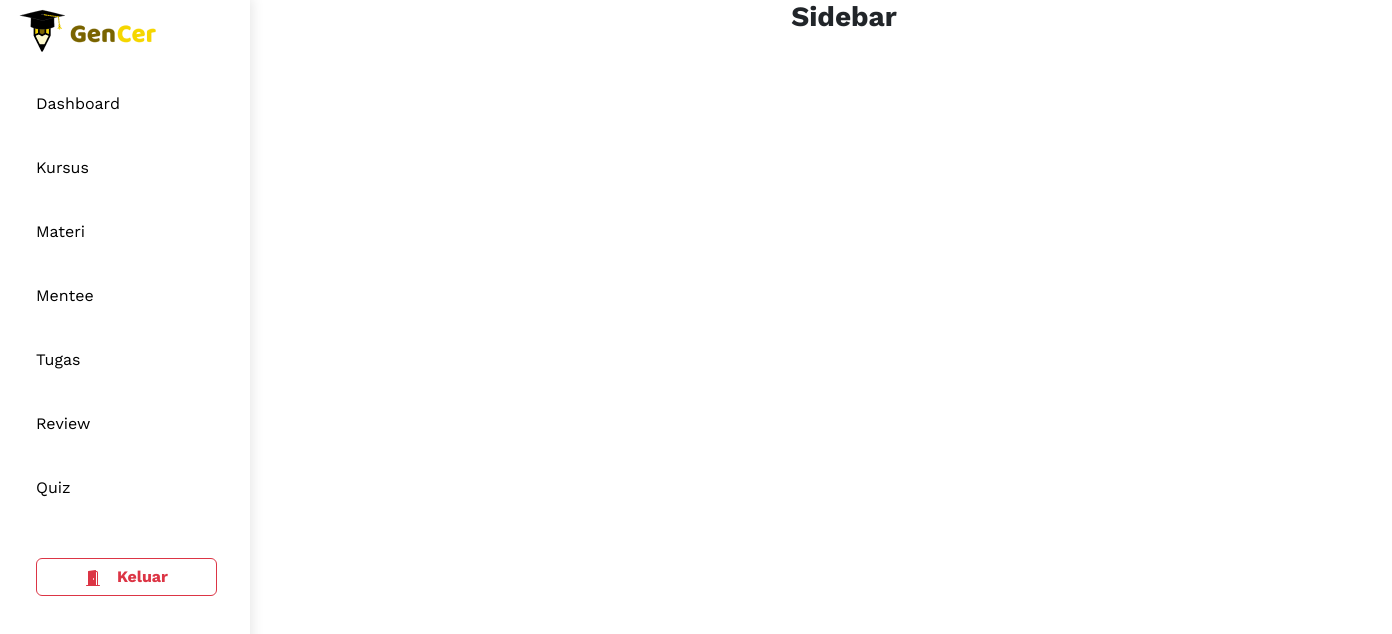
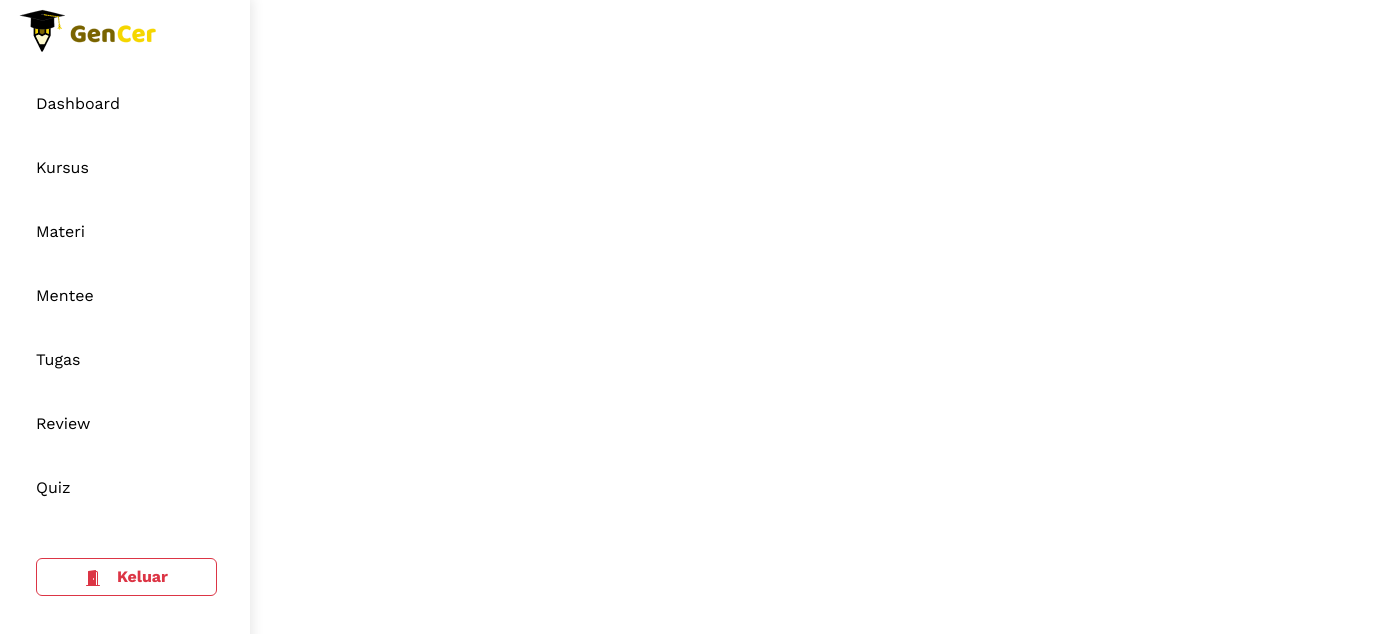
Before and after one commit to Capstone-Project-19-LMS/React, a React (Create React App) app: page / in a window 1280 px wide. Shown: the top 634 px of the page, 1392 px wide, since content can reach past the window. Built offline with nearby package versions, Linux system fonts and the light colour scheme.

Commit message:
update sidebar

```diff
--- a/src/component/Sidebar/Sidebar.css
+++ b/src/component/Sidebar/Sidebar.css
@@ -104,13 +104,13 @@
   background: none;
 }
 
-.content {
+/* .content {
   font-family: "Work Sans", sans-serif;;
   margin-left: 260px;
   width: 1120px;
   position: absolute;
   display:inline-block
-}
+} */
 
 @media (min-width: 768px) {
   #wrapper {
@@ -131,7 +131,7 @@
     width: 0;
   }
 
-  #page-content-wrapper {
+  /* #page-content-wrapper {
     padding: 20px;
     position: relative;
   }
@@ -139,5 +139,5 @@
   #wrapper.toggled #page-content-wrapper {
     position: relative;
     margin-right: 0;
-  }
+  } */
 }
--- a/src/component/Sidebar/Sidebar.js
+++ b/src/component/Sidebar/Sidebar.js
@@ -69,7 +69,7 @@ const Sidebar = () => {
       </div>
       {/* <!-- /#sidebar-wrapper --> */}
 
-      {/* <!-- Page Content --> */}
+      {/* <!-- Page Content -->
       <div id="page-content-wrapper ">
         <div className="container-fluid">
           <div className="row">
@@ -81,7 +81,7 @@ const Sidebar = () => {
             </div>
           </div>
         </div>
-      </div>
+      </div> */}
     </div>
   );
 };
```
